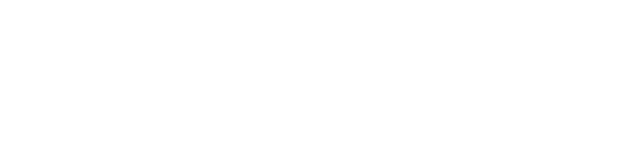
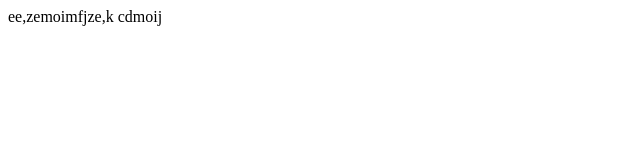
Before and after one commit to madiou/githubUdemy, a plain HTML site: page index.html in a window 1280 px wide. Shown: the whole page, without its empty margins (0-640 px from the left). Drawn offline with Linux system fonts and the light colour scheme.

Commit message:
deuxieme commit

```diff
--- a/index.html
+++ b/index.html
@@ -4,6 +4,6 @@
 	<title>page 1 du projet git</title>
 </head>
 <body>
-
+ee,zemoimfjze,k cdmoij
 </body>
 </html>
```
